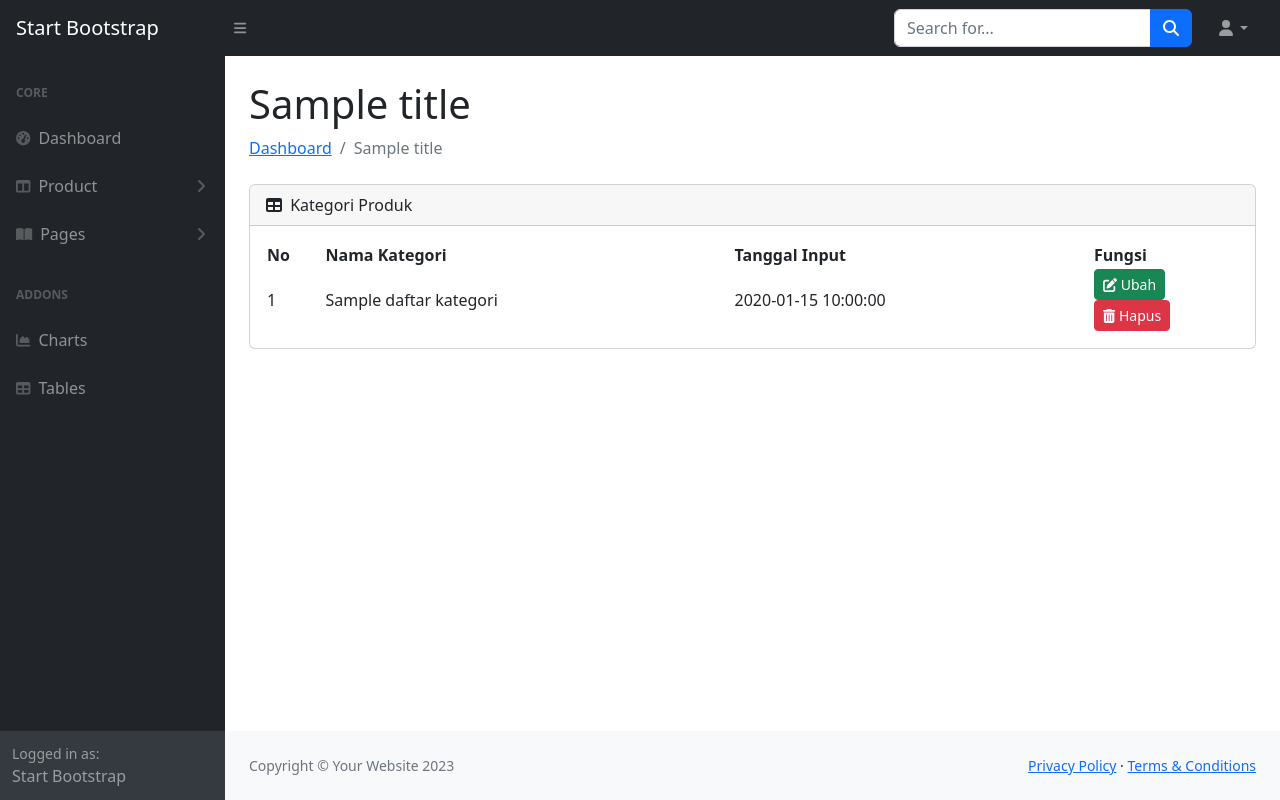
After one commit to Opjasson/codeigniter4-DashboardAdmin, a CodeIgniter 4 app: the page made by app/Views/admin/product/kategori.php in a window 1280 px wide. The commit adds this page. Run offline with PHP 8.4 and a stand-in for CodeIgniter, Linux system fonts and the light colour scheme; the template is opened without the code that fills it: most values are stand-ins (such as "Sample title", 1, 10 or a date in 2020); some libraries are stand-ins or nearby versions.

Commit message:
kategori : show data kategori in daftar kategori page

```diff
--- a/app/Controllers/Admin/ProductController.php
+++ b/app/Controllers/Admin/ProductController.php
@@ -11,7 +11,6 @@ class ProductController extends BaseController
     {
         $data = [
             'title' => 'Daftar Product',
-            'daftar_kategori' => $this->KategoriModel->findAll(),
         ];
 
         return view('admin/product/index', $data);
@@ -20,7 +19,8 @@ class ProductController extends BaseController
     public function kategori()
     {
         $data = [
-            'title' => 'Daftar Kategori',
+            'title' => 'Daftar Kategori Product',
+            'daftar_kategori' => $this->KategoriModel->findAll(),
         ];
 
         return view('admin/product/kategori', $data);
--- a/app/Views/admin/product/index.php
+++ b/app/Views/admin/product/index.php
@@ -6,7 +6,7 @@
         <div class="container-fluid px-4">
             <h1 class="mt-4">Static Navigation</h1>
             <ol class="breadcrumb mb-4">
-                <li class="breadcrumb-item"><a href="index.html">Dashboard</a></li>
+                <li class="breadcrumb-item"><a href="<?= base_url('dashboard') ?>">Dashboard</a></li>
                 <li class="breadcrumb-item active">Static Navigation</li>
             </ol>
             <div class="card mb-4">
--- /dev/null
+++ b/app/Views/admin/product/kategori.php
@@ -0,0 +1,49 @@
+<?= $this->extend('admin/layout/template') ?>
+
+<?= $this->Section('content') ?>
+
+<div id="layoutSidenav_content">
+    <main>
+        <div class="container-fluid px-4">
+            <h1 class="mt-4"><?= $title; ?></h1>
+            <ol class="breadcrumb mb-4">
+                <li class="breadcrumb-item"><a href="<?= base_url('dashboard') ?>">Dashboard</a></li>
+                <li class="breadcrumb-item active"><?= $title; ?></li>
+            </ol>
+            <div class="card mb-4">
+                <div class="card-header">
+                    <i class="fas fa-table me-1"></i>
+                    Kategori Produk
+                </div>
+                <div class="card-body">
+                    <table id="datatablesSimple">
+                        <thead>
+                            <tr>
+                                <th>No</th>
+                                <th>Nama Kategori</th>
+                                <th>Tanggal Input</th>
+                                <th>Fungsi</th>
+                            </tr>
+                        </thead>
+                        <tbody>
+                            <?php $no = 1; ?>
+                            <?php foreach($daftar_kategori as $kategori) : ?>
+                            <tr>
+                                <td><?= $no++; ?></td>
+                                <td><?= $kategori->nama_kategori ?></td>
+                                <td><?= $kategori->tanggal_input ?></td>
+                                <td width="15%">
+                                    <a href="" class="btn btn-success btn-sm"><i class="fas fa-edit"></i> Ubah</a>
+
+                                    <a href="" class="btn btn-danger btn-sm"><i class="fas fa-trash-alt"></i> Hapus</a>
+                                </td>
+                            </tr>
+                            <?php endforeach ?>
+                        </tbody>
+                    </table>
+                </div>
+            </div>
+        </div>
+    </main>
+
+    <?= $this->endSection() ?>
```
